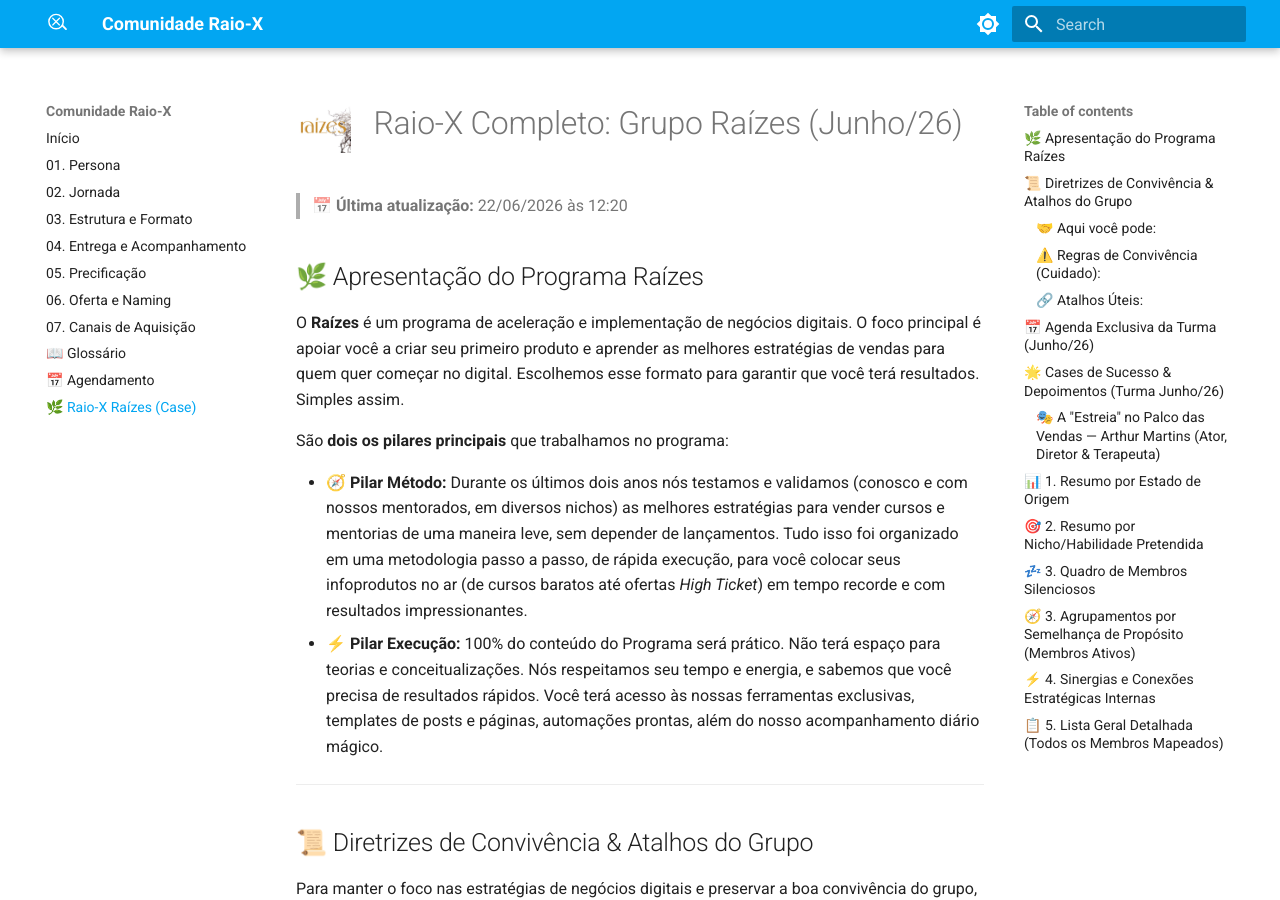
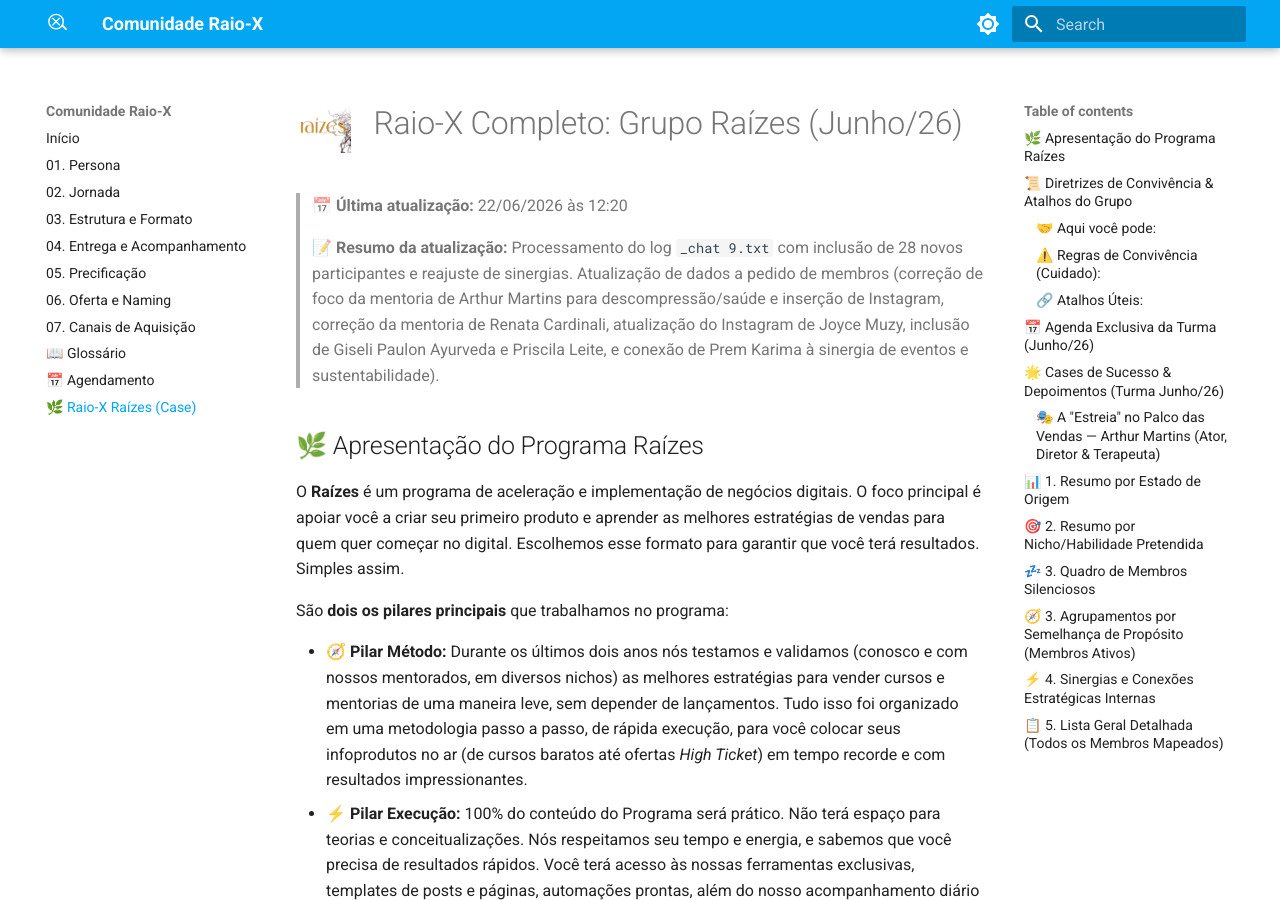
Before and after one commit to takwaratec/Mentoria_Comunidades_RaioX, an MkDocs documentation site: the page built from docs/raio-x-raizes.md, in a window 1280 px wide and 900 px high. Built offline with MkDocs 1.6.1 and Material for MkDocs 9.7.7, drawn with Linux system fonts in a browser that asks for light colours.

Commit message:
docs: adiciona resumo de atualizacao abaixo da data do censo

```diff
--- a/docs/raio-x-raizes.md
+++ b/docs/raio-x-raizes.md
@@ -1,6 +1,8 @@
 # <img src="../assets/images/raizes_logo.png" width="55" style="vertical-align: middle; margin-right: 15px;" /> Raio-X Completo: Grupo Raízes (Junho/26)
 
 > 📅 **Última atualização:** 22/06/2026 às 12:20
+
+> 📝 **Resumo da atualização:** Processamento do log `_chat 9.txt` com inclusão de 28 novos participantes e reajuste de sinergias. Atualização de dados a pedido de membros (correção de foco da mentoria de Arthur Martins para descompressão/saúde e inserção de Instagram, correção da mentoria de Renata Cardinali, atualização do Instagram de Joyce Muzy, inclusão de Giseli Paulon Ayurveda e Priscila Leite, e conexão de Prem Karima à sinergia de eventos e sustentabilidade).
 
 ## 🌿 Apresentação do Programa Raízes
 
```
